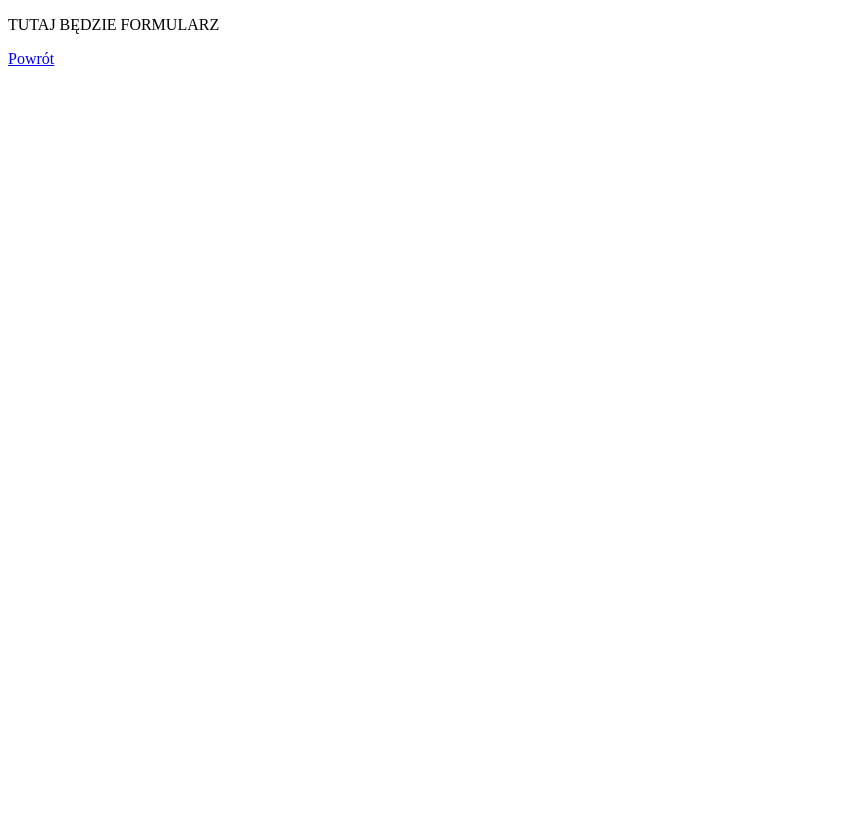
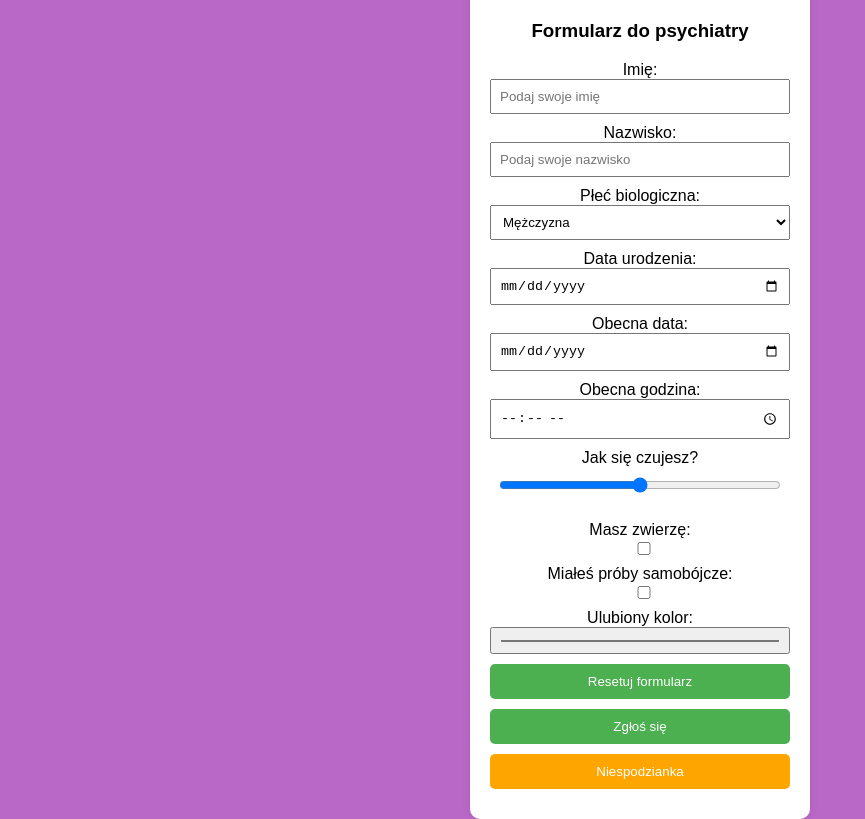
Before and after one commit to dawidostrowskizse/zadanie-1-6, a plain HTML site: page formularz_ostrowski.html in a window 1280 px wide. Shown: the whole page, without its empty margins (0-865 px from the left). Drawn offline with Linux system fonts and the light colour scheme.

Commit message:
formularz_ostrowski.html

```diff
--- a/formularz_ostrowski.html
+++ b/formularz_ostrowski.html
@@ -1,13 +1,105 @@
 <!DOCTYPE html>
+<html lang="pl">
+<head>
+    <meta charset="UTF-8">
+    <meta name="viewport" content="width=device-width, initial-scale=1.0">
+    <title>Formularz zgłoszeniowy do psychiatry</title>
+    <style>
+        body {
+            background-color: #BA68C8;
+            color: black;
+            font-family: Arial, sans-serif;
+            margin: 0;
+            padding: 0;
+            display: flex;
+            align-items: center;
+            justify-content: center;
+            height: 100vh;
+        }
 
-	<html lang="pl-PL">
-		<head>
-			<meta charset="utf-8">
-			<title> formularz-ostrowski </title>
-		</head>
+        form {
+            background-color: white;
+            padding: 20px;
+            border-radius: 10px;
+            box-shadow: 0 0 10px rgba(0, 0, 0, 0.1);
+            width: 300px;
+            text-align: center;
+        }
 
-	<body>
-	<p> TUTAJ BĘDZIE FORMULARZ </p>
-	<A HREF="index.html"> Powrót </A> <br>
-	</body>
-	</html>
+        input, select, button {
+            margin-bottom: 10px;
+            width: 100%;
+            padding: 8px;
+            box-sizing: border-box;
+        }
+
+        input[type="range"] {
+            width: calc(100% - 18px);
+            margin-bottom: 20px;
+            display: inline-block;
+        }
+
+        button {
+            background-color: #4CAF50;
+            color: white;
+            cursor: pointer;
+            border: none;
+            border-radius: 5px;
+            padding: 10px;
+        }
+
+        button:hover {
+            background-color: #45a049;
+        }
+    </style>
+</head>
+<body>
+
+<form id="psychiatristForm">
+    <h3> Formularz do psychiatry </h3>
+
+    <label for="firstName">Imię:</label>
+    <input type="text" id="firstName" name="firstName" required placeholder="Podaj swoje imię">
+
+    <label for="lastName">Nazwisko:</label>
+    <input type="text" id="lastName" name="lastName" required placeholder="Podaj swoje nazwisko">
+
+    <label for="gender">Płeć biologiczna:</label>
+    <select id="gender" name="gender">
+        <option value="male">Mężczyzna</option>
+        <option value="female">Kobieta</option>
+        <option value="other">Inna</option>
+    </select>
+
+    <label for="birthdate">Data urodzenia:</label>
+    <input type="date" id="birthdate" name="birthdate" required>
+
+    <label for="currentDate">Obecna data:</label>
+    <input type="date" id="currentDate" name="currentDate" required>
+
+    <label for="currentTime">Obecna godzina:</label>
+    <input type="time" id="currentTime" name="currentTime" required>
+
+    <label for="mood">Jak się czujesz?</label>
+    <input type="range" id="mood" name="mood" min="0" max="100" step="1" value="50">
+
+    <label for="hasPet">Masz zwierzę:</label>
+    <input type="checkbox" id="hasPet" name="hasPet">
+
+    <label for="suicideAttempts">Miałeś próby samobójcze:</label>
+    <input type="checkbox" id="suicideAttempts" name="suicideAttempts">
+
+    <label for="favoriteColor">Ulubiony kolor:</label>
+    <input type="color" id="favoriteColor" name="favoriteColor">
+
+    <button type="reset">Resetuj formularz</button>
+    <button type="submit">Zgłoś się</button>
+    <a href="https://www.youtube.com/watch?v=dQw4w9WgXcQ&ab_channel=RickAstley" target="_blank">
+        <button type="button" style="background-color: #FFA500;">Niespodzianka</button>
+    </a>
+</form>
+
+</body>
+</html>
+
+<!-- Wykonał Dawid Krzysztof Ostrowski 2K -->
```
